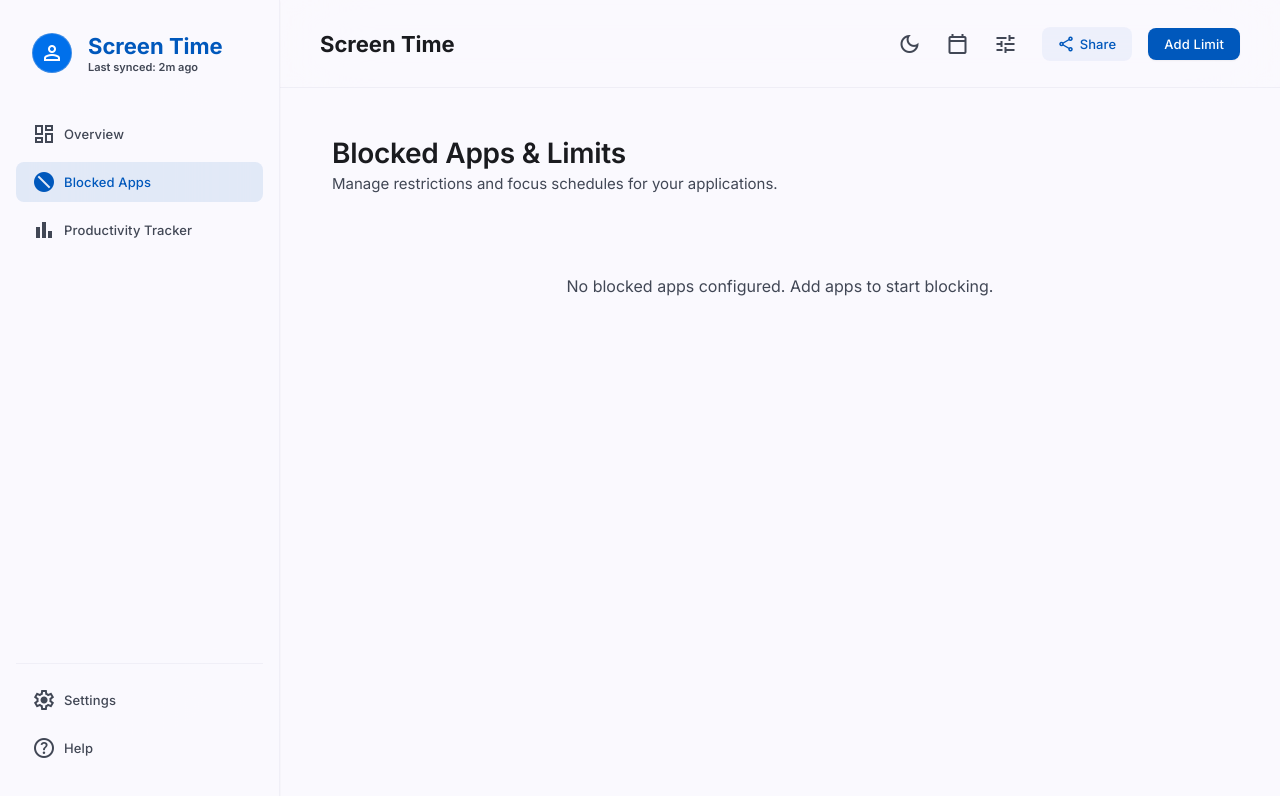
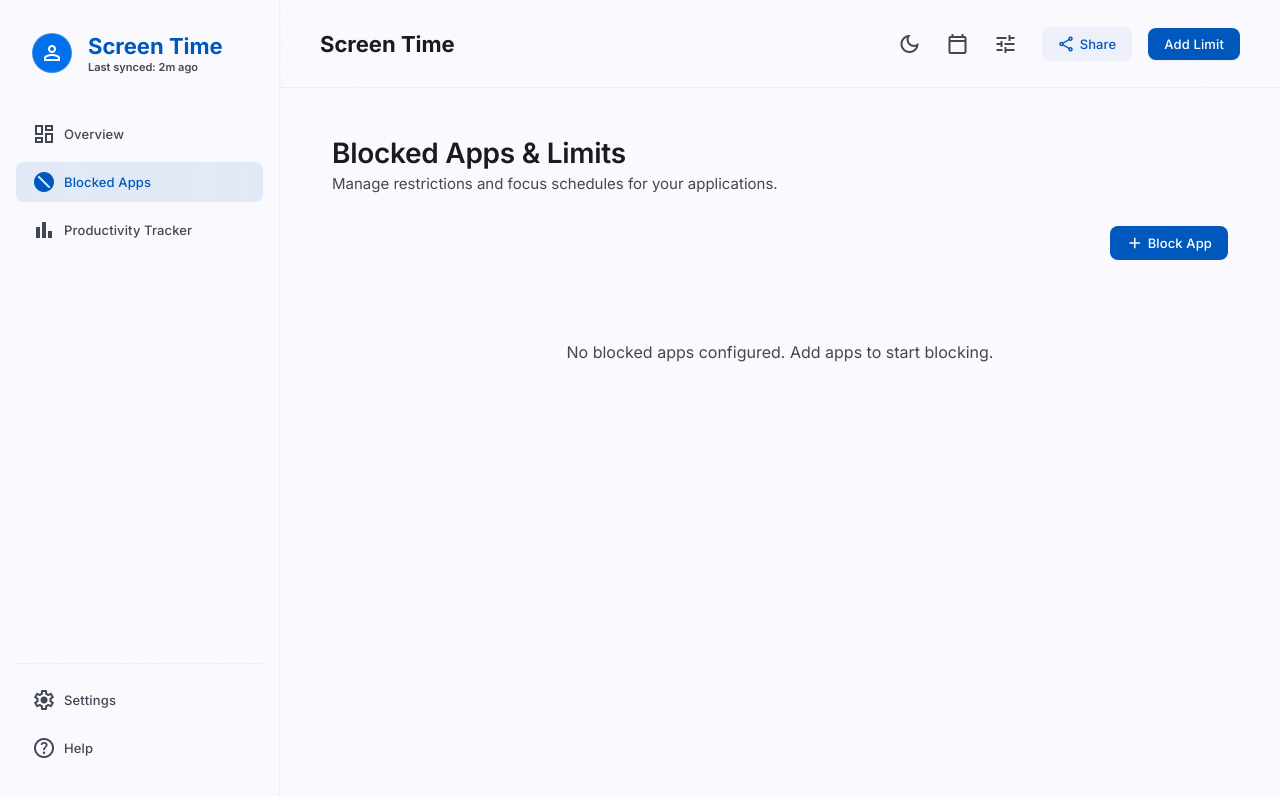
Before and after one commit to marexxxxxxx/time-tracker, a SvelteKit app in the folder screen-time-app/: page /blocked in a window 1280 px wide. Shown: the top 796 px of the page. Built offline with nearby package versions, Linux system fonts and the light colour scheme.

Commit message:
feat: integrate AddAppModal into Blocked page

```diff
--- a/screen-time-app/src/routes/blocked/+page.svelte
+++ b/screen-time-app/src/routes/blocked/+page.svelte
@@ -2,8 +2,11 @@
     import TopBar from '$lib/components/TopBar.svelte';
     import PageHeader from '$lib/components/PageHeader.svelte';
     import AppBlockCard from '$lib/components/AppBlockCard.svelte';
+    import AddAppModal from '$lib/components/AddAppModal.svelte';
     import { blockedApps, toggleBlockedApp, fetchBlockedApps } from '$lib/stores/blockedApps';
     import { onMount } from 'svelte';
+
+    let showModal = $state(false);
 
     onMount(() => {
         fetchBlockedApps();
@@ -34,6 +37,16 @@
 <main class="flex-1 px-margin-desktop py-xxl mt-[88px] max-w-7xl mx-auto w-full">
     <div class="max-w-4xl mx-auto space-y-xl">
         <PageHeader title="Blocked Apps & Limits" description="Manage restrictions and focus schedules for your applications." />
+
+        <div class="flex justify-end mb-lg">
+            <button
+                class="bg-primary text-on-primary px-md py-sm rounded-lg font-label-md text-label-md hover:bg-primary-container transition-colors flex items-center gap-xs"
+                onclick={() => showModal = true}
+            >
+                <span class="material-symbols-outlined text-[18px]">add</span>
+                Block App
+            </button>
+        </div>
 
         {#if $blockedApps.length === 0}
             <div class="text-center py-xxl">
@@ -104,4 +117,6 @@
             </section>
         {/if}
     </div>
+
+    <AddAppModal open={showModal} onclose={() => showModal = false} />
 </main>
```
